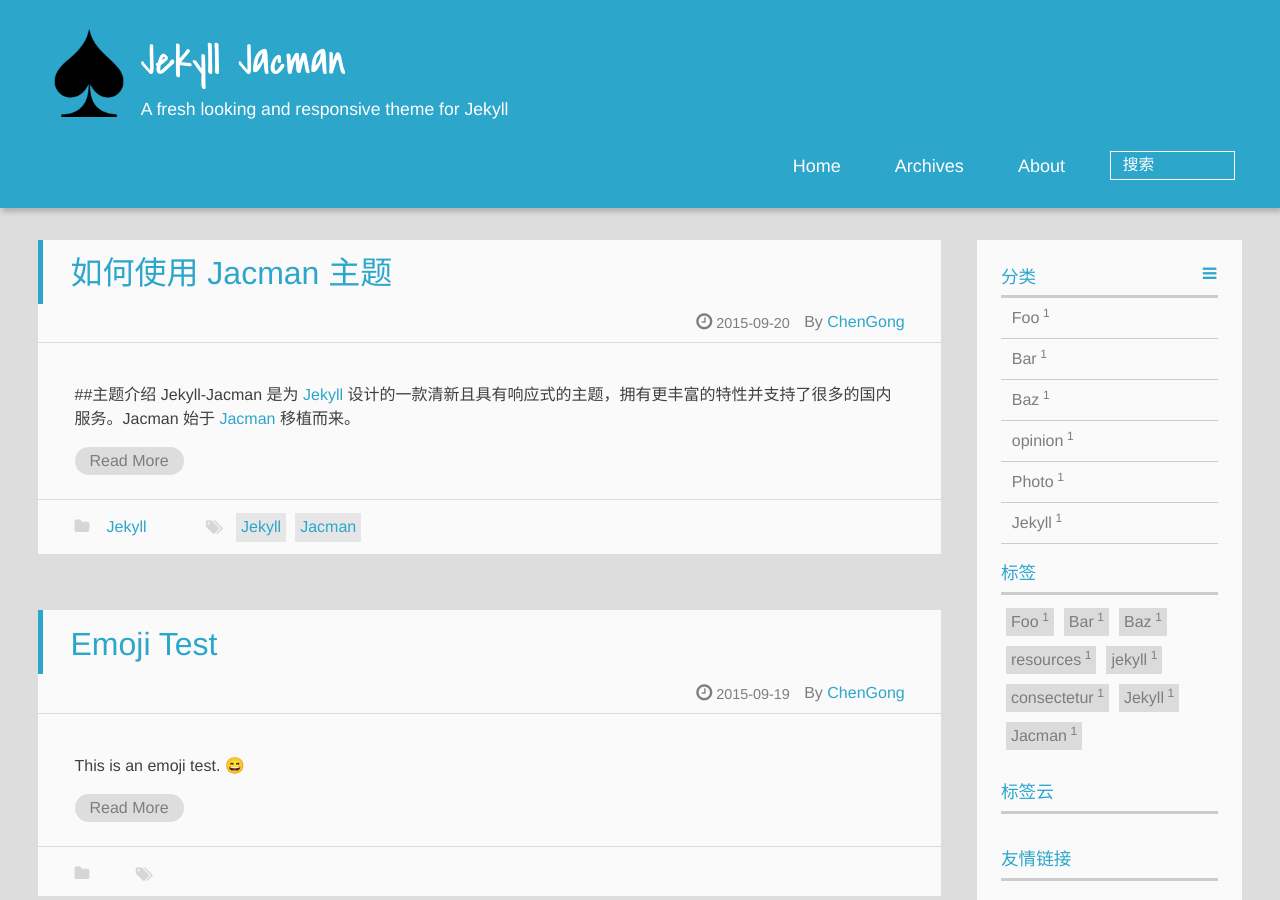
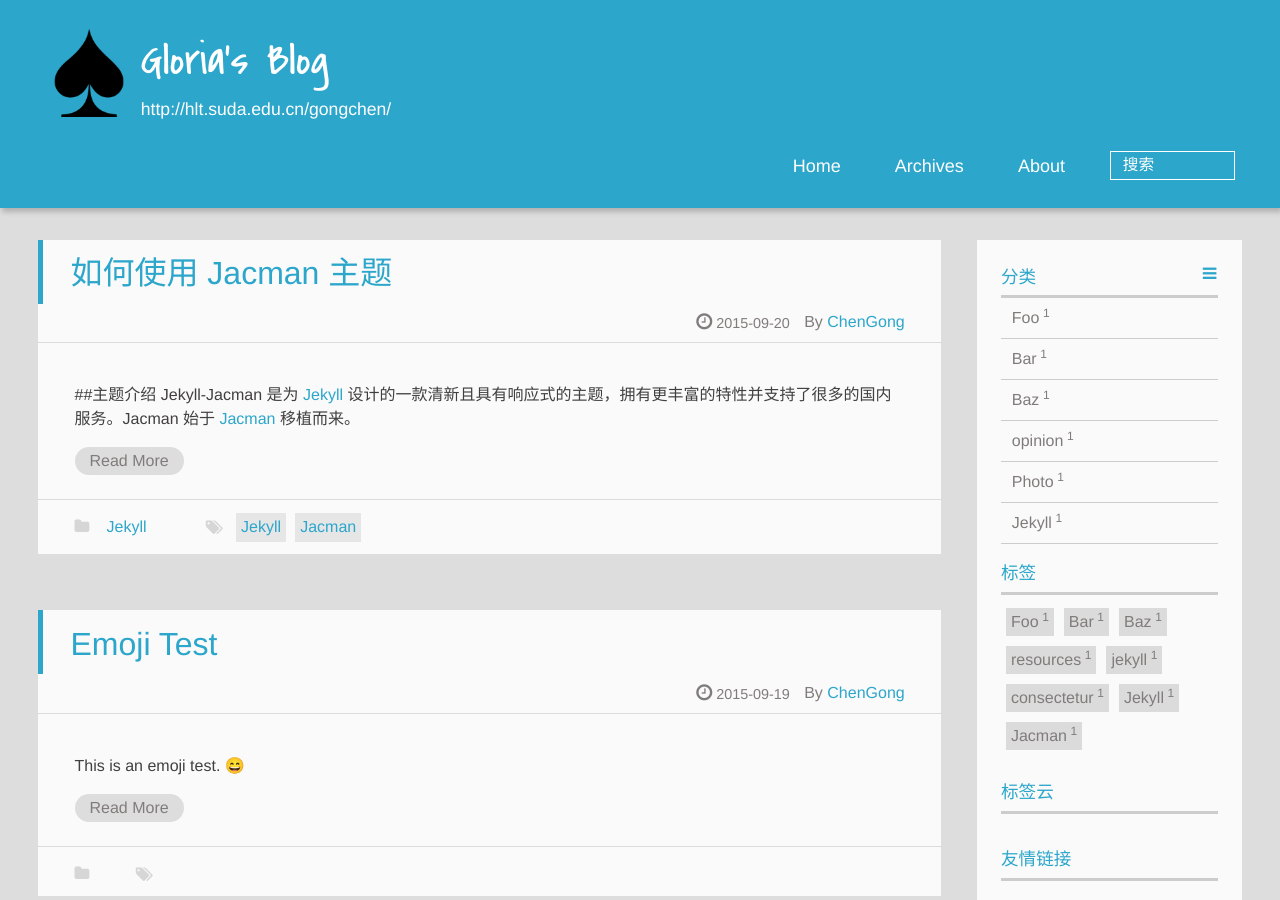
Before and after one commit to gloria0108/gloria0108.github.io, a Jekyll site: the page built from index.html, in a window 1280 px wide and 900 px high. Built offline with Jekyll 4.4.1, drawn with Linux system fonts in a browser that asks for light colours; emoji names are drawn with the system emoji font; Markdown is read by kramdown in place of the engine named in the settings; formulas are drawn with MathJax 3; the list of posts is cut into pages by our own code.

Commit message:
Update _config.yml

```diff
--- a/_config.yml
+++ b/_config.yml
@@ -33,8 +33,8 @@ defaults:
 paginate: 20
 
 #### Site
-title : Jekyll Jacman
-tagline: A fresh looking and responsive theme for Jekyll
+title : Gloria's Blog
+tagline: http://hlt.suda.edu.cn/gongchen/
 assets: /assets
 baseurl:
 
```
